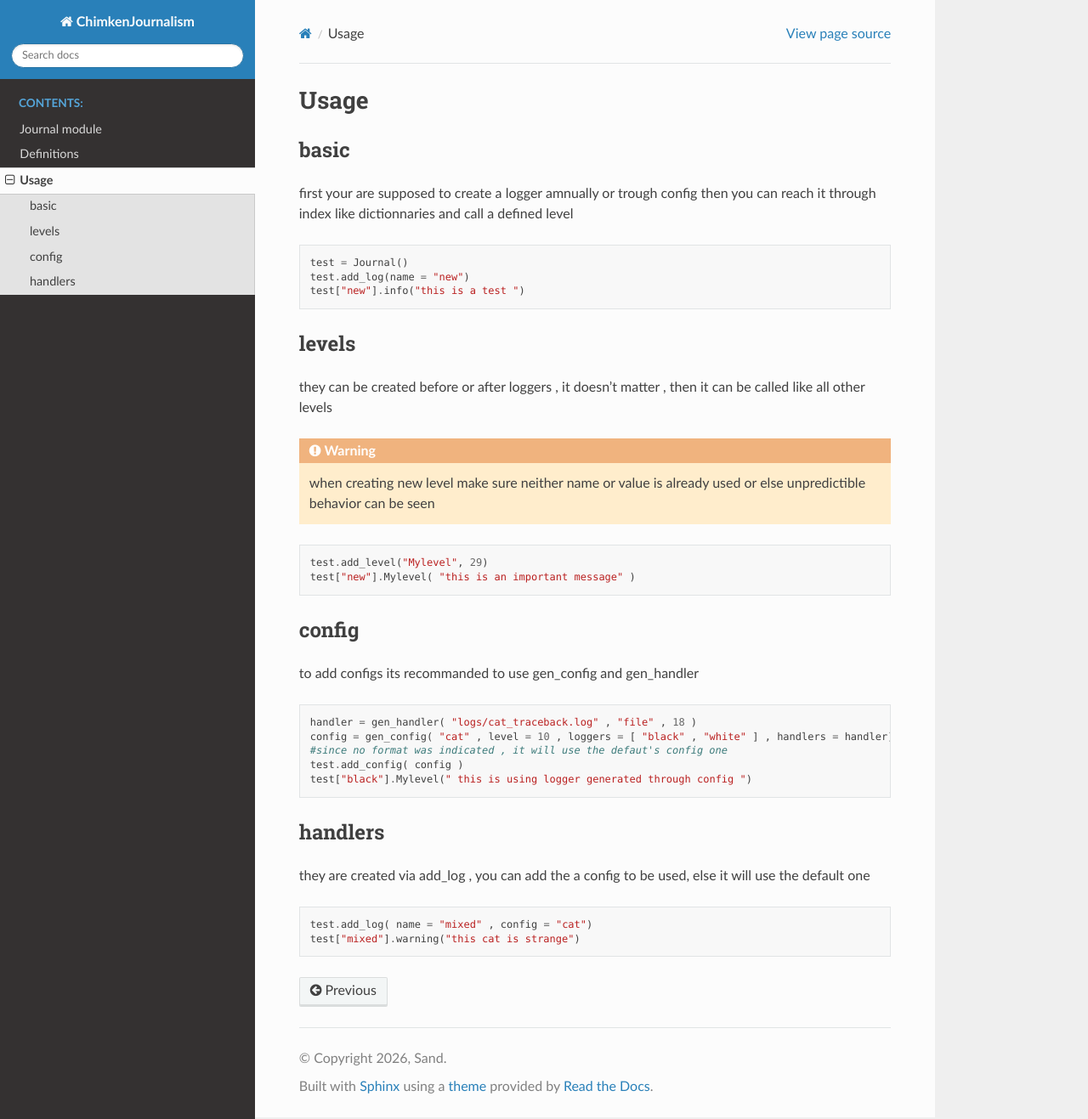
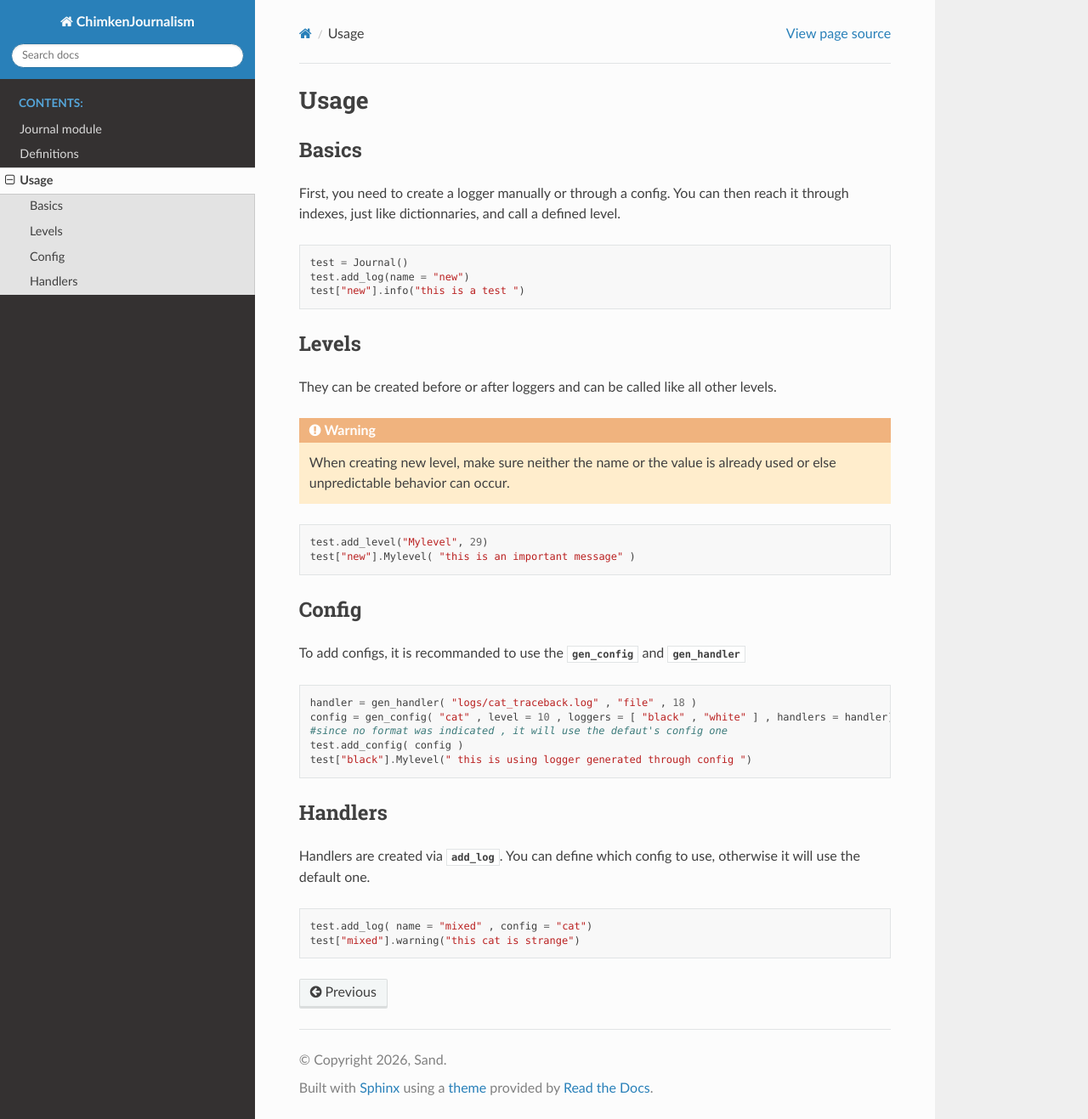
Before and after one commit to sandbuster2005/ChimkenJournalism, a Sphinx documentation site: the page built from doc/usage.rst, in a window 1280 px wide and 1317 px high. Shown: the whole window at 85% size. Built offline with Sphinx 7.4.7 and the Read the Docs theme 3.1.0, drawn with Linux system fonts in a browser that asks for light colours.

Commit message:
Touched up the doc to be nicer to read

```diff
--- a/doc/usage.rst
+++ b/doc/usage.rst
@@ -1,12 +1,12 @@
 Usage
 =====
 
-#####
-basic
-#####
+######
+Basics
+######
 
-first your are supposed to create a logger amnually or trough config
-then you can reach it through index like dictionnaries and call a defined level
+First, you need to create a logger manually or through a config.
+You can then reach it through indexes, just like dictionnaries, and call a defined level.
 
 .. code-block::
 
@@ -16,15 +16,14 @@ then you can reach it through index like dictionnaries and call a defined level
 
 
 ######
-levels
+Levels
 ######
 
-they can be created before or after loggers , it doesn't matter ,
-then it can be called like all other levels
+They can be created before or after loggers and can be called like all other levels.
 
 .. warning::
-	when creating new level make sure neither name or value is already used
-	or else unpredictible behavior can be seen
+	When creating new level, make sure neither the name or the value is already used
+	or else unpredictable behavior can occur.
 
 
 .. code-block::
@@ -34,10 +33,10 @@ then it can be called like all other levels
 
 
 ######
-config
+Config
 ######
 
-to add configs its recommanded to use gen_config and gen_handler
+To add configs, it is recommanded to use the :py:func:`gen_config<journalism.gen_config>` and :py:func:`gen_handler <journalism.gen_handler>`
 
 .. code-block::
 
@@ -49,11 +48,11 @@ to add configs its recommanded to use gen_config and gen_handler
 
 
 ########
-handlers
+Handlers
 ########
 
-they are created via add_log , you can add the a config to be used, else it will use the
-default one
+Handlers are created via :py:func:`add_log <journalism.Journal.add_log>`. You can define which config to use, otherwise it will use the
+default one.
 
 .. code-block::
 
```
Also changed, not shown: doc/journal.rst (line endings or trailing spaces).
